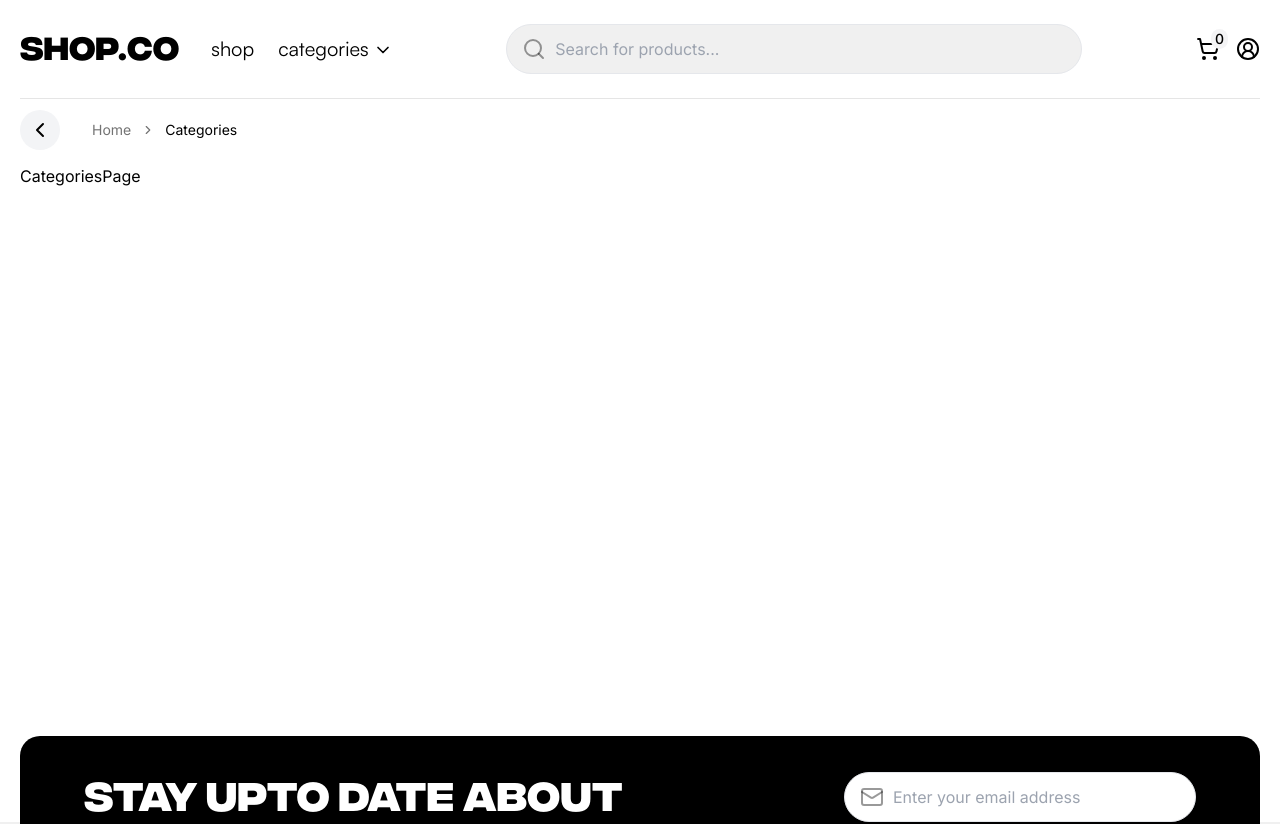
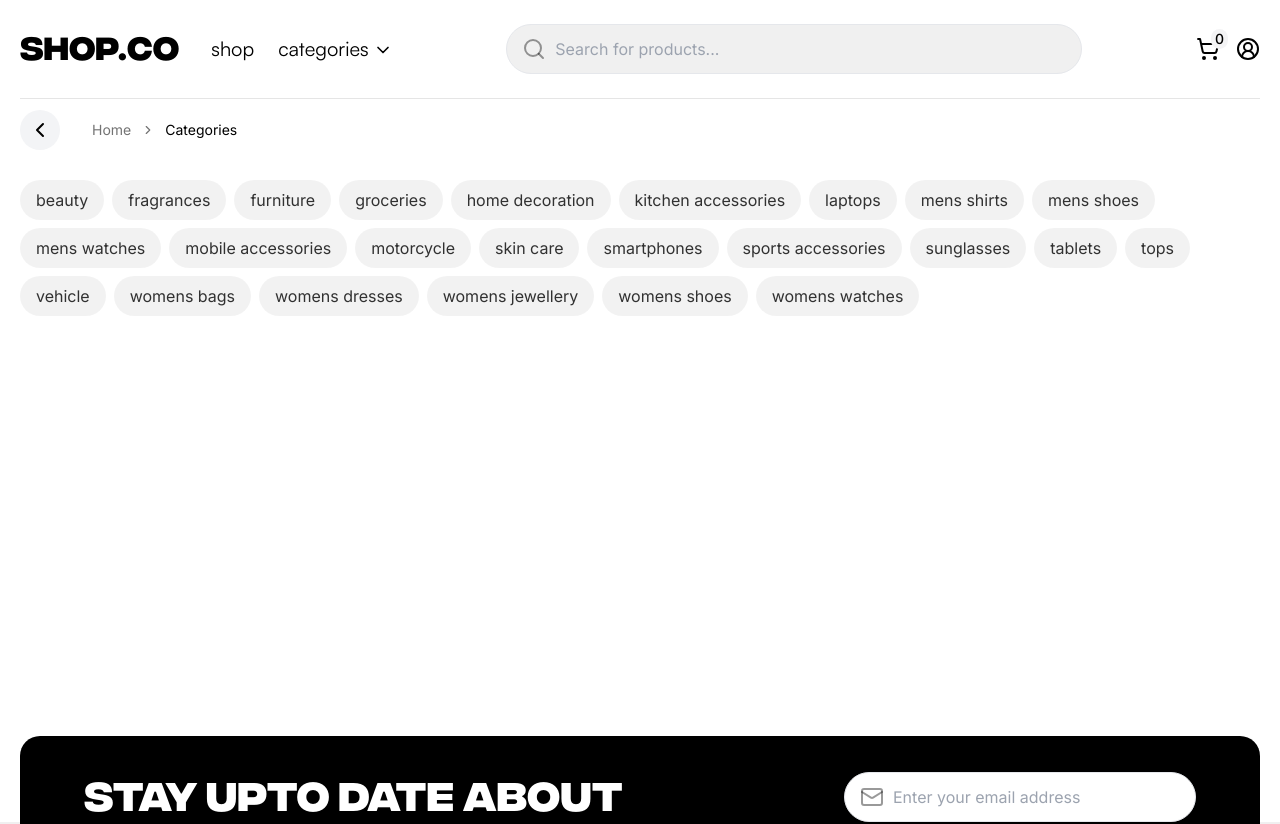
Before and after one commit to AJ1732/shop.co, a Next.js app: page /categories in a window 1280 px wide. Shown: the top 824 px of the page. Built offline with nearby package versions, Linux system fonts and the light colour scheme.

Commit message:
chore: build categories page and create constants

```diff
--- a/src/app/(pages)/categories/page.tsx
+++ b/src/app/(pages)/categories/page.tsx
@@ -1,4 +1,19 @@
+import Link from "next/link";
+import { categories } from "@/constants";
+
 const CategoriesPage = () => {
-  return <div>CategoriesPage</div>;
+  return (
+    <div className="flex flex-wrap gap-2 py-4 pb-28">
+      {categories.map((category) => (
+        <Link
+          key={category}
+          href={`/categories/${category}`}
+          className="cursor-pointer rounded-full bg-black/5 px-4 py-2 text-black/80 hover:text-black"
+        >
+          <p key={category}>{category.split("-").join(" ")}</p>
+        </Link>
+      ))}
+    </div>
+  );
 };
 export default CategoriesPage;
--- a/src/components/sections/ShopPage/components/FilterTab/index.tsx
+++ b/src/components/sections/ShopPage/components/FilterTab/index.tsx
@@ -9,34 +9,8 @@ import {
 } from "@/components/ui/accordion";
 import { ButtonLink } from "@/components";
 import { useFilter } from "@/provider/filter-context";
+import { categories } from "@/constants";
 import { cn } from "@/lib/utils";
-
-const categories = [
-  "beauty",
-  "fragrances",
-  "furniture",
-  "groceries",
-  "home-decoration",
-  "kitchen-accessories",
-  "laptops",
-  "mens-shirts",
-  "mens-shoes",
-  "mens-watches",
-  "mobile-accessories",
-  "motorcycle",
-  "skin-care",
-  "smartphones",
-  "sports-accessories",
-  "sunglasses",
-  "tablets",
-  "tops",
-  "vehicle",
-  "womens-bags",
-  "womens-dresses",
-  "womens-jewellery",
-  "womens-shoes",
-  "womens-watches",
-];
 
 const FilterTab = () => {
   const { selectedCategory, setSelectedCategory } = useFilter();
--- /dev/null
+++ b/src/constants/index.ts
@@ -0,0 +1,26 @@
+export const categories = [
+  "beauty",
+  "fragrances",
+  "furniture",
+  "groceries",
+  "home-decoration",
+  "kitchen-accessories",
+  "laptops",
+  "mens-shirts",
+  "mens-shoes",
+  "mens-watches",
+  "mobile-accessories",
+  "motorcycle",
+  "skin-care",
+  "smartphones",
+  "sports-accessories",
+  "sunglasses",
+  "tablets",
+  "tops",
+  "vehicle",
+  "womens-bags",
+  "womens-dresses",
+  "womens-jewellery",
+  "womens-shoes",
+  "womens-watches",
+];
```
